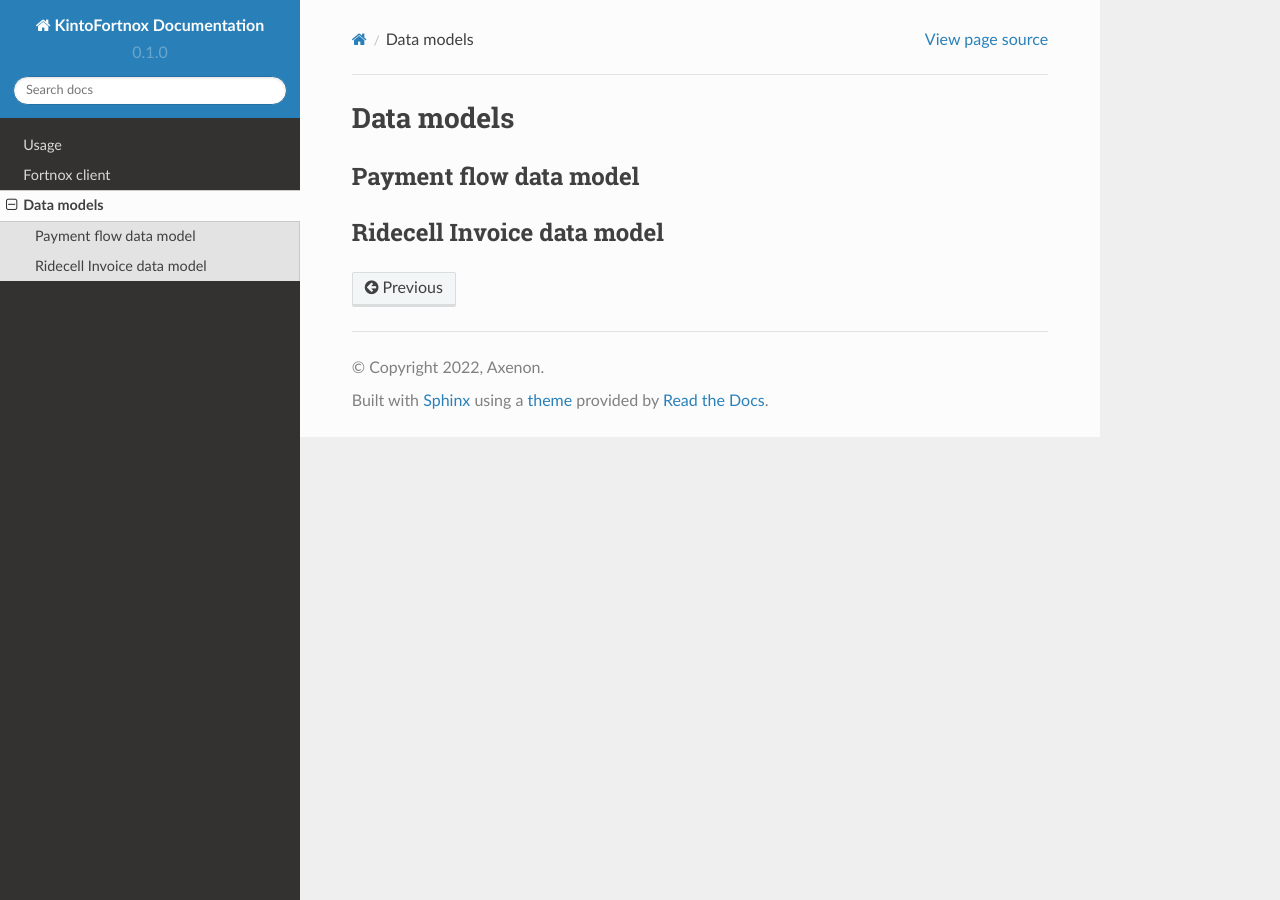
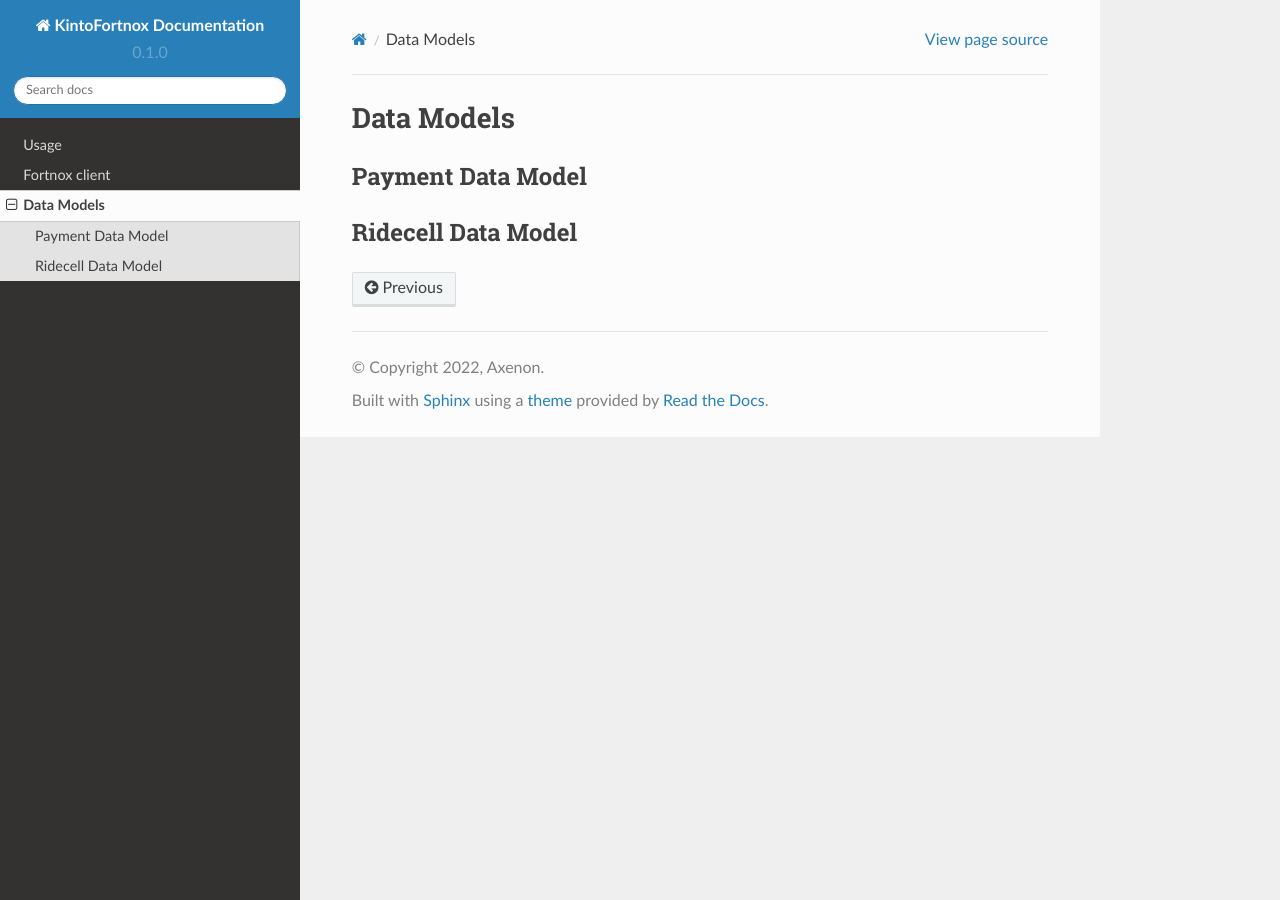
Before and after one commit to AxenonDevOps/KintoFortnoxDocs, a Sphinx documentation site: the page built from docs/source/data_model.rst, in a window 1280 px wide. Built offline with Sphinx 7.4.7 and the Read the Docs theme 2.0.0, drawn with Linux system fonts in a browser that asks for light colours; pages that are not in the unit, such as notebooks, are missing from menus.

```diff
--- a/docs/source/data_model.rst
+++ b/docs/source/data_model.rst
@@ -1,9 +1,9 @@
-Data models
+Data Models
 ===========
 
-Payment flow data model
+Payment Data Model
 -----------------------
 
 
-Ridecell Invoice data model
+Ridecell Data Model
 ---------------------------
--- a/docs/source/fortnox_client.rst
+++ b/docs/source/fortnox_client.rst
@@ -3,3 +3,9 @@ Fortnox client
 
 Endpoints
 ---------
+
+.. graphviz::
+
+   digraph {
+      "From" -> "To";
+   }
```
